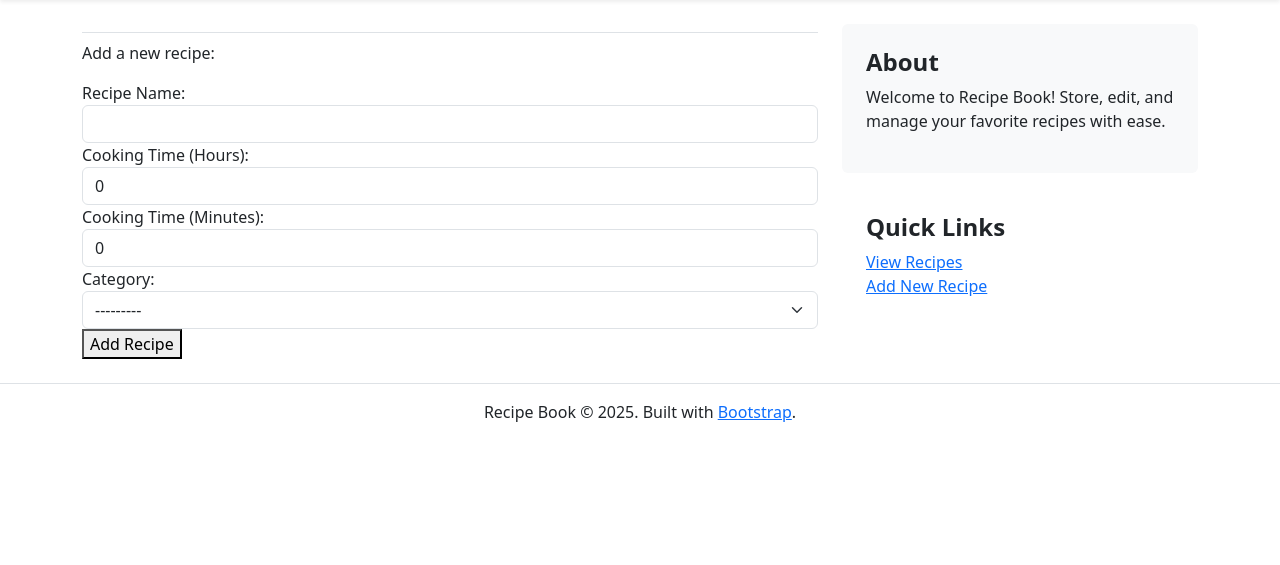
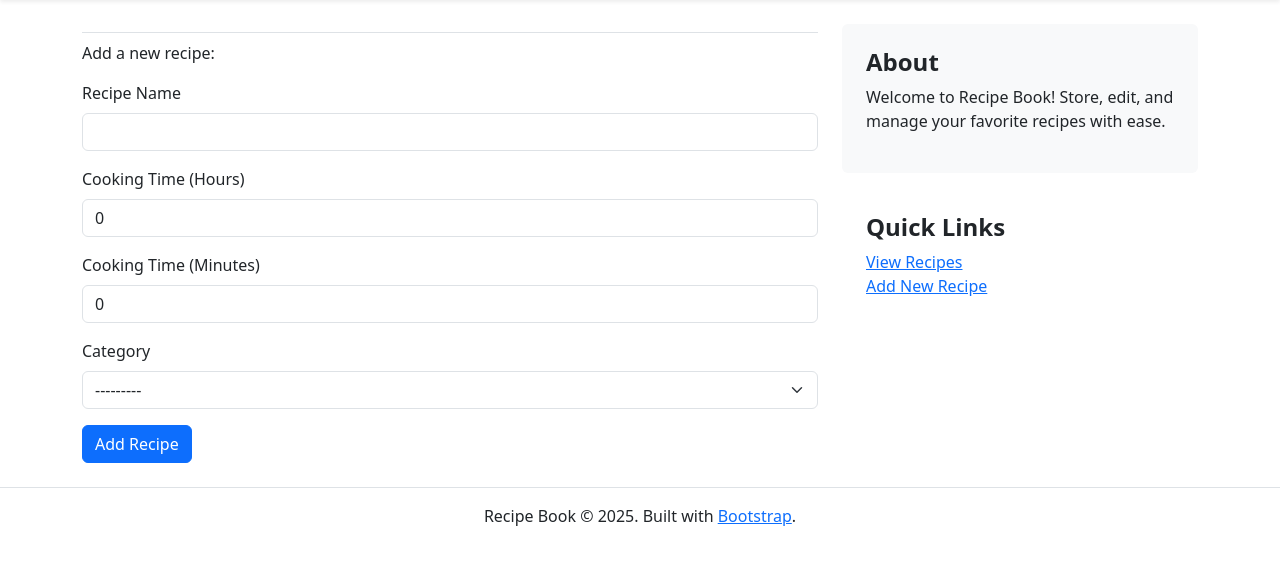
Before and after one commit to delren01/recipe_storage, a Django app: page /new_recipe/ in a window 1280 px wide. Shown: the part 73-638 px from the top of the page. Run offline with Django 5.2, Linux system fonts and the light colour scheme; a user stored in the database is signed in; tables that the repository leaves empty hold one stand-in row (values such as "Sample post"); some libraries are stand-ins or nearby versions.

Commit message:
Implemented the widgets when adding new recipes

```diff
--- a/recipes/templates/recipes/new_recipe.html
+++ b/recipes/templates/recipes/new_recipe.html
@@ -4,13 +4,31 @@
     <p>Add a new recipe:</p>
     <!--action argument tells browser where to send the data submitted in the form.-->
     <!--method argument tells browser to submit the data as a POST request-->
-    <form action="{% url 'recipes:new_recipe' %}" method="post">
-        <!--Django's template tag{% csrf_token %} prevent attackers from using form to gain unauthorized access-->
+    <form action="{% url 'recipes:new_recipe' %}" method="post" class="mt-3">
         {% csrf_token %}
-        <!--We display the form. Only need to include the template variable 'form'-->
-        <!--The 'as_div' modifier tells Django to render all the form elements as HTML <div></div> elements-->
-        {{ form.as_div }}
-        <!--Django doesn't create a submit button for forms so we define one before closing the form.-->
-        <button name="submit">Add Recipe</button>
+
+        <!-- Manually render form fields to ensure proper Bootstrap styling -->
+        <div class="mb-3">
+            <label for="{{ form.name.id_for_label }}" class="form-label">{{ form.name.label }}</label>
+            {{ form.name }}
+        </div>
+
+        <div class="mb-3">
+            <label for="{{ form.cooking_time_hours.id_for_label }}" class="form-label">{{ form.cooking_time_hours.label }}</label>
+            {{ form.cooking_time_hours }}
+        </div>
+
+        <div class="mb-3">
+            <label for="{{ form.cooking_time_minutes.id_for_label }}" class="form-label">{{ form.cooking_time_minutes.label }}</label>
+            {{ form.cooking_time_minutes }}
+        </div>
+
+        <div class="mb-3">
+            <label for="{{ form.category.id_for_label }}" class="form-label">{{ form.category.label }}</label>
+            {{ form.category }}
+        </div>
+
+        <!-- Submit Button -->
+        <button type="submit" class="btn btn-primary">Add Recipe</button>
     </form>
 {% endblock content %}
```
